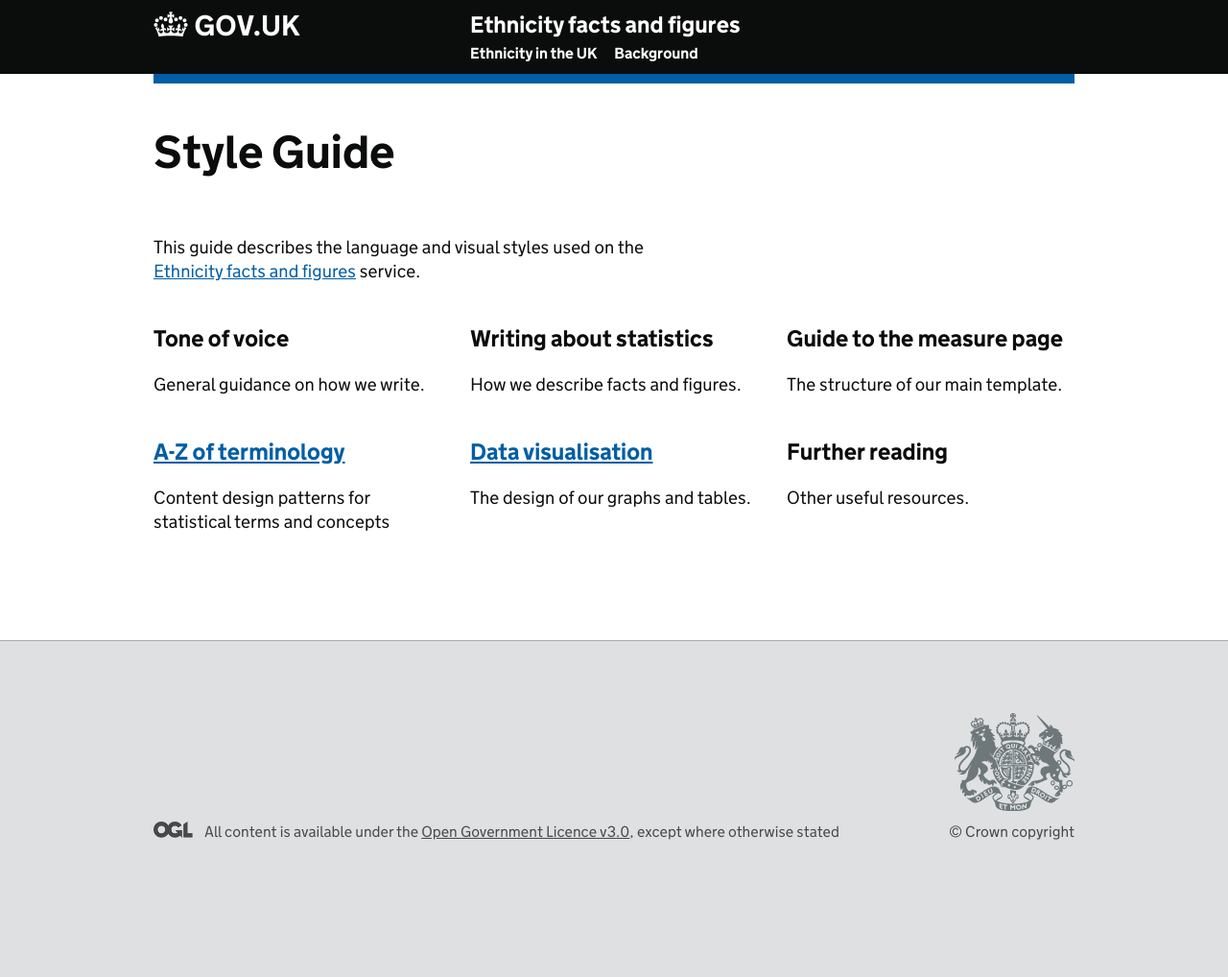
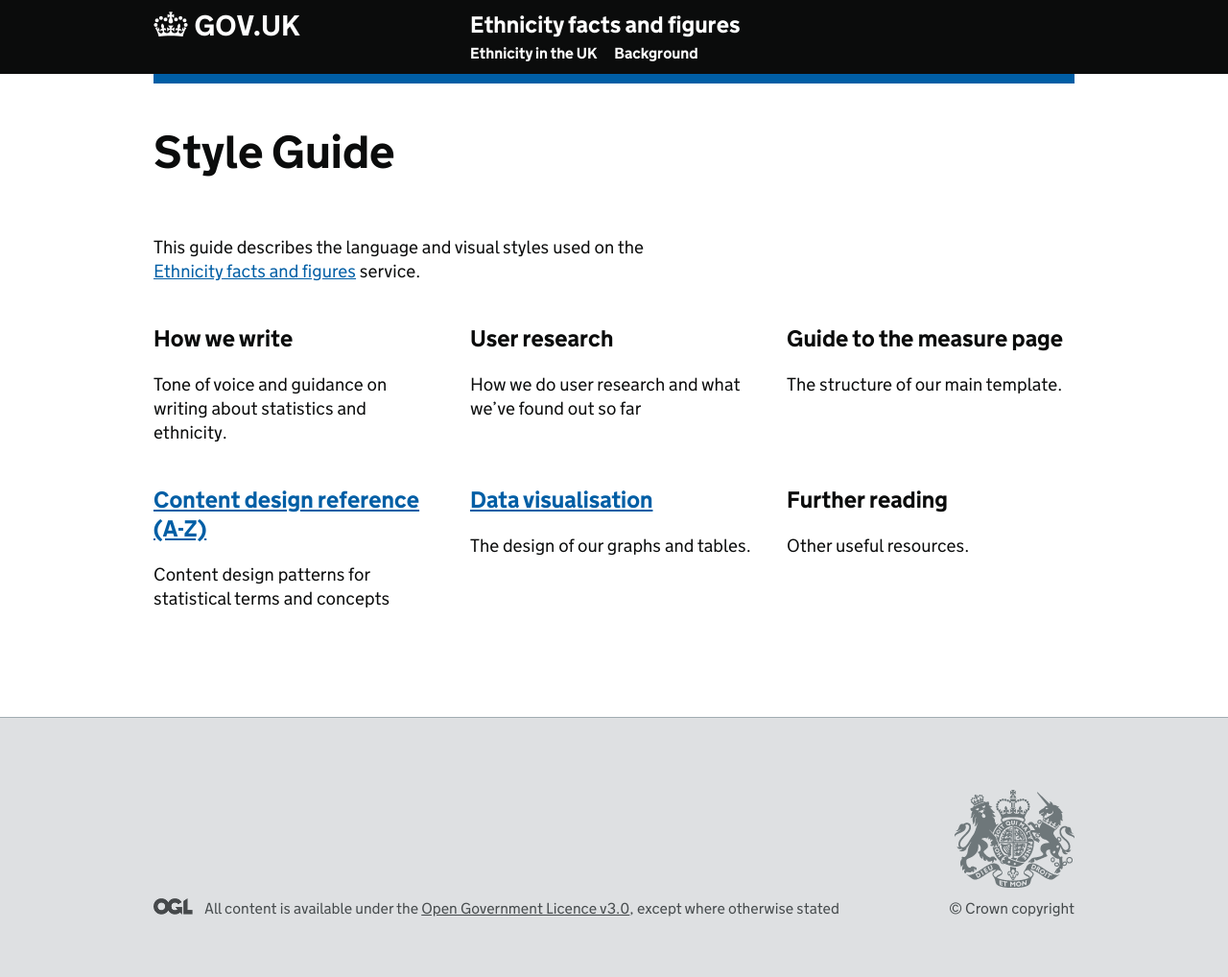
Before and after one commit to racedisparityaudit/style-guide, a Jekyll site: the page built from index.html, in a window 1280 px wide. Shown: the whole page at 96% size. Built offline with Jekyll 4.4.1, drawn with Linux system fonts in a browser that asks for light colours; before the commit the page ends 938 px from its top, so only the background shows below that.

Commit message:
New structure

```diff
--- a/index.html
+++ b/index.html
@@ -18,12 +18,12 @@
   <div class="home-index">
     <div class="grid-row">
       <div class="column-one-third">
-        <h2 class="heading-medium">Tone of voice</h2>
-        <p>General guidance on how we write.</p>
+        <h2 class="heading-medium">How we write</h2>
+        <p>Tone of voice and guidance on writing about statistics and ethnicity.</p>
       </div>
       <div class="column-one-third">
-        <h2 class="heading-medium">Writing about statistics</h2>
-        <p>How we describe facts and figures.</p>
+        <h2 class="heading-medium">User research</h2>
+        <p>How we do user research and what we’ve found out so far</p>
       </div>
       <div class="column-one-third">
         <h2 class="heading-medium">Guide to the measure page</h2>
@@ -33,7 +33,7 @@
 
     <div class="grid-row">
       <div class="column-one-third">
-        <h2 class="heading-medium"><a href="{{ "/a-to-z" | relative_url }}">A-Z of terminology</a></h2>
+        <h2 class="heading-medium"><a href="{{ "/a-to-z" | relative_url }}">Content design reference (A-Z)</a></h2>
         <p>Content design patterns for statistical terms and concepts</p>
       </div>
       <div class="column-one-third">
```
